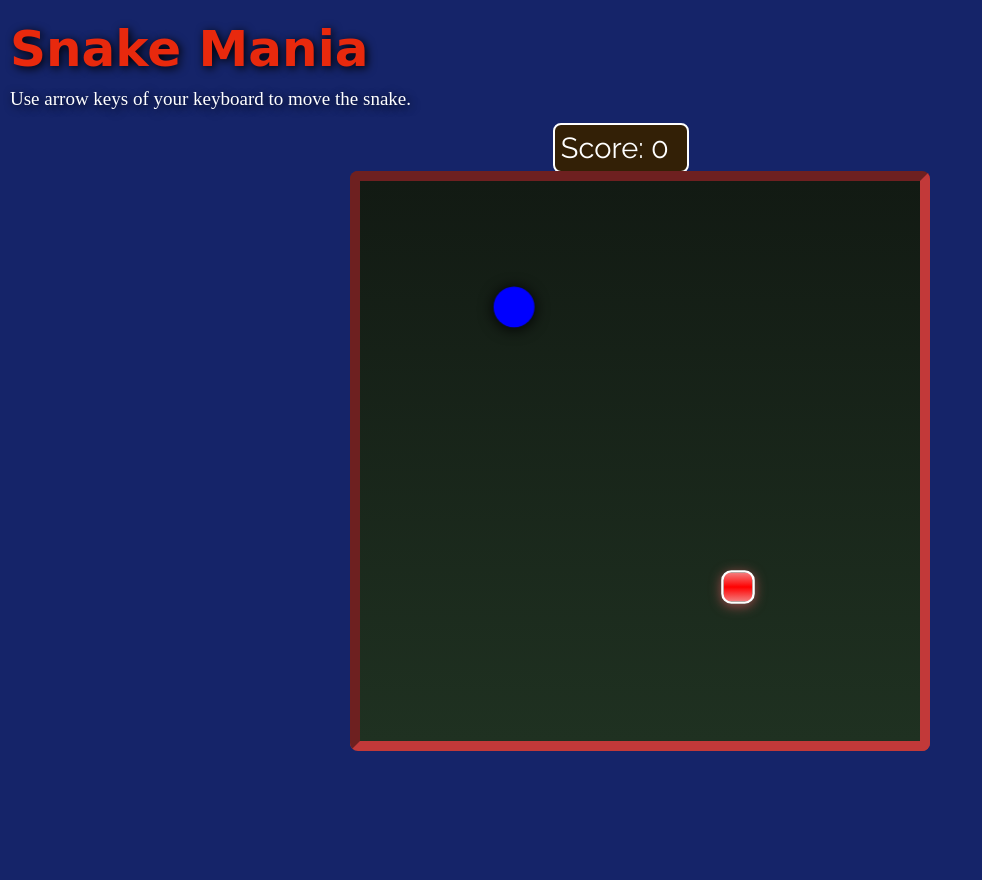
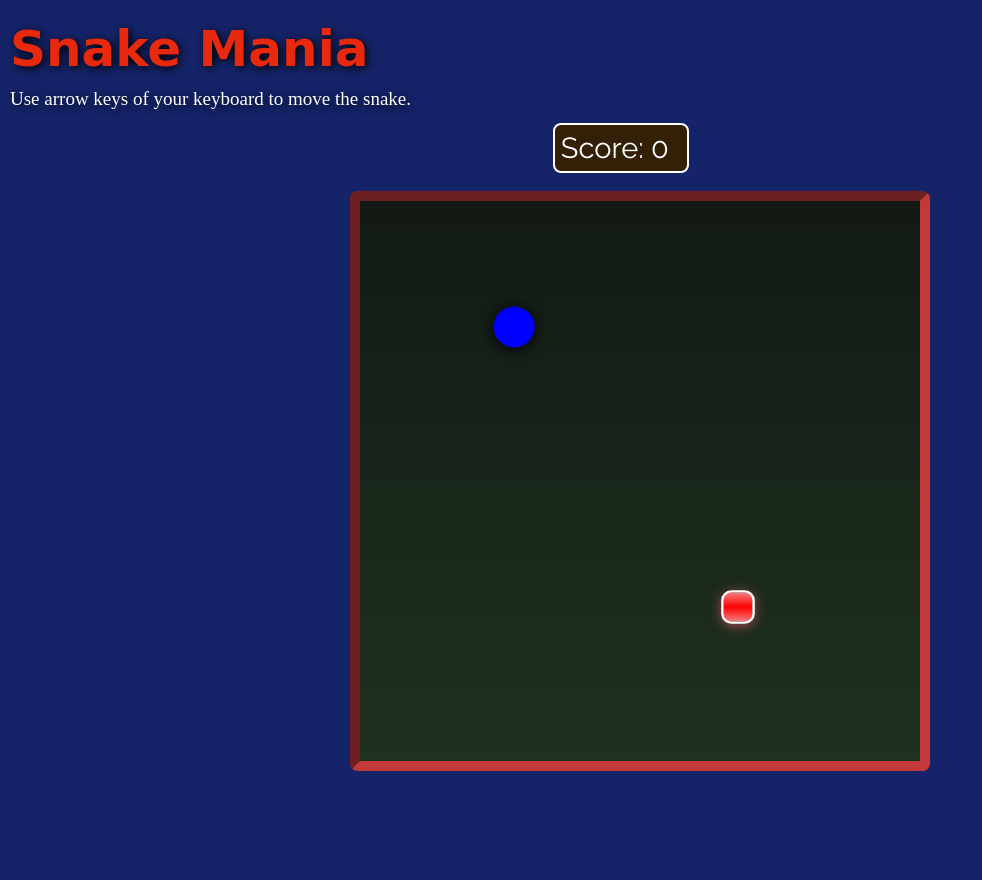
Before and after one commit to vineetvishnu/snakegame, a PHP site: page / in a window 1280 px wide. Shown: the whole page, without its empty margins (0-982 px from the left). Run offline with PHP 8.4, Linux system fonts and the light colour scheme; some web fonts are replaced.

Commit message:
Update style.css

```diff
--- a/style.css
+++ b/style.css
@@ -44,7 +44,7 @@ p{
 
 #board{
 	position: relative;
-	top: -13%;
+	top: -10%;
 	background: linear-gradient(#121a13, #1f3121);
 	width: 70vmin;
 	height: 70vmin;
```
